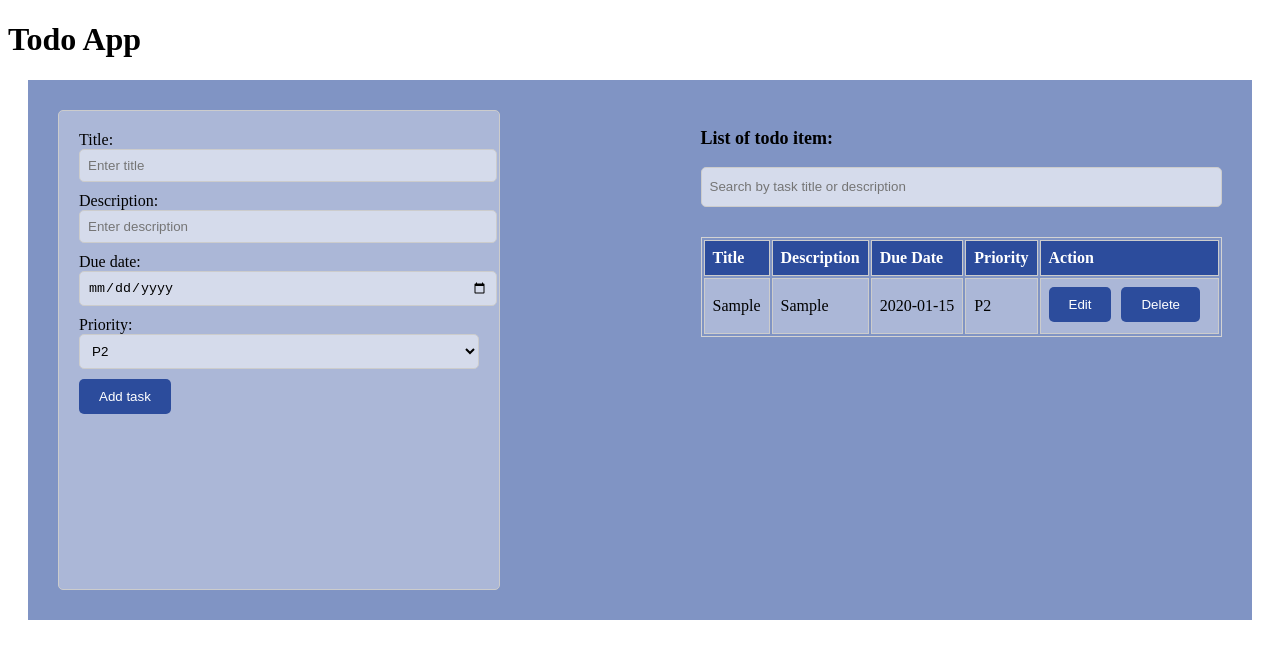
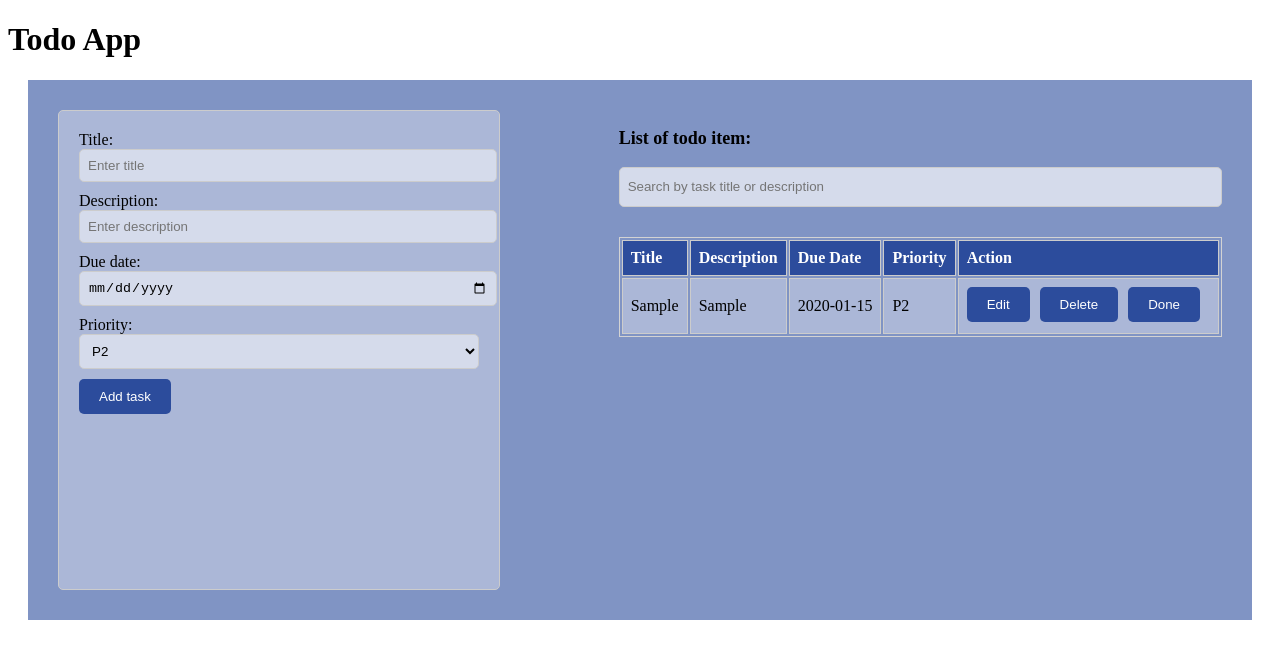
Before and after one commit to anubhootipandey/GoalTrack, a React (Create React App) app: page / in a window 1280 px wide. Both pictures are taken after typing "Sample", "Sample", "2020-01-15" into the empty fields and a click on the button "Add task". Shown: the top 658 px of the page. Built offline with nearby package versions, Linux system fonts and the light colour scheme.

Commit message:
add done functionality

```diff
--- a/src/App.css
+++ b/src/App.css
@@ -52,6 +52,11 @@ table {
   margin-top: 20px;
 }
 
+.done td {
+  text-decoration: line-through;
+}
+
+
 #data th,
 #data td {
   padding: 8px;
--- a/src/components/TodoTask.js
+++ b/src/components/TodoTask.js
@@ -52,10 +52,17 @@ const TodoTask = ({ formData, setFormData }) => {
     setEditingIndex(null);
   };
 
+  const handleTaskDone = (index) => {
+    const updatedFormData = [...formData];
+    updatedFormData[index].done = true; // Add a "done" property to the task object
+    setFormData(updatedFormData);
+    localStorage.setItem('key', JSON.stringify(updatedFormData));
+  };
+
   const getArrayData = () => {
     const filteredData = getFilteredData();
     return filteredData.map((item, index) => (
-      <tr key={index}>
+      <tr key={index} className={item.done ? 'done' : ''}>
         <td>{index === editingIndex ? <input type="text" value={editedTitle} onChange={(e) => setEditedTitle(e.target.value)} /> : item.title}</td>
         <td>{index === editingIndex ? <input type="text" value={editedDescription} onChange={(e) => setEditedDescription(e.target.value)} /> : item.description}</td>
         <td>{index === editingIndex ? <input type="date" value={editedDueDate} onChange={(e) => setEditedDueDate(e.target.value)} /> : item.dueDate}</td>
@@ -67,6 +74,7 @@ const TodoTask = ({ formData, setFormData }) => {
             <>
               <button onClick={() => handleEditTask(index)}>Edit</button>
               <button onClick={() => handleDeleteTask(index)}>Delete</button>
+              {!item.done && <button onClick={() => handleTaskDone(index)}>Done</button>}
             </>
           )}
         </td>
```
